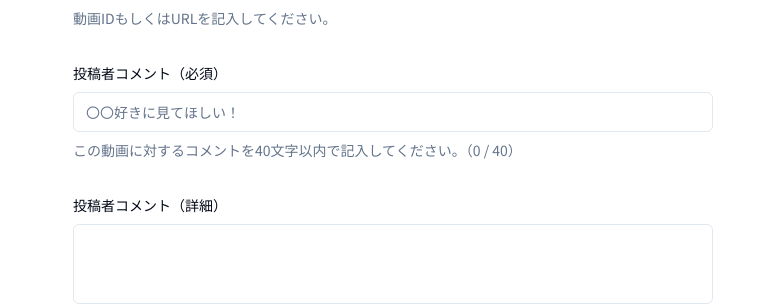
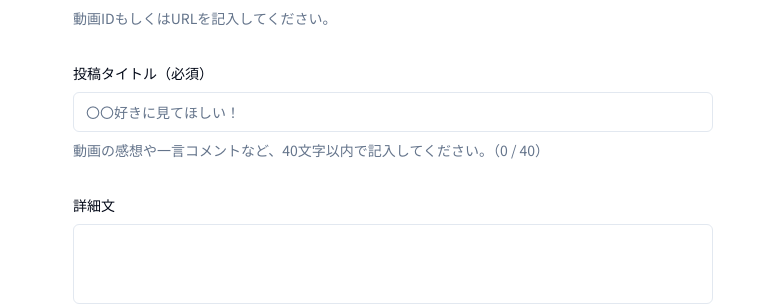
Before and after one commit to HiroshiIgarash/koremina, a Next.js app: page /post in a window 1280 px wide. Shown: the part 843-1147 px from the top of the page, without its empty margins (247-1017 px from the left). Built offline with nearby package versions, Linux system fonts and the light colour scheme; no server answers; the database is empty.

Commit message:
投稿者コメント→投稿タイトル に変更

```diff
--- a/app/(pages)/faq/page.tsx
+++ b/app/(pages)/faq/page.tsx
@@ -75,7 +75,7 @@ const Page = () => {
               </p>
             </div>
             <div>
-              <h3 className="font-semibold text-xl mb-2">投稿者コメントってなにを書けばいい？</h3>
+              <h3 className="font-semibold text-xl mb-2">投稿タイトルってなにを書けばいい？</h3>
               <p className="text-muted-foreground">
                 その動画に対する感想や、それがあなたにとってどういう動画か、などを書くと良いかと思います。
               </p>
--- a/components/feature/post/PostEditForm.tsx
+++ b/components/feature/post/PostEditForm.tsx
@@ -45,7 +45,7 @@ const formSchema = z.object({
   comment: z
     .string()
     .min(1, {
-      message: "投稿者コメントは必須項目です。",
+      message: "投稿タイトルは必須項目です。",
     })
     .max(40, {
       message: "40文字を超えています。",
@@ -101,7 +101,7 @@ const PostEditForm = ({
   const watchComment = form.watch("comment");
 
   function onSubmit(values: z.infer<typeof formSchema>) {
-    startTransition(async() => {
+    startTransition(async () => {
       await axios.put("/api/post", { ...values, postId }).then(() => {
         toast({
           description: "投稿の更新が完了しました",
@@ -259,7 +259,7 @@ const PostEditForm = ({
                                 setSelected((prev) => [...prev, liver]);
                               }}
                               className={"cursor-pointer"}
-                              keywords={[liver.aliasFirst,liver.aliasSecond].filter((a) => a) as string[]}
+                              keywords={[liver.aliasFirst, liver.aliasSecond].filter((a) => a) as string[]}
                             >
                               {liver.name}
                             </CommandItem>
@@ -309,7 +309,7 @@ const PostEditForm = ({
             name="comment"
             render={({ field }) => (
               <FormItem>
-                <FormLabel>投稿者コメント（必須）</FormLabel>
+                <FormLabel>投稿タイトル（必須）</FormLabel>
                 <FormControl>
                   <Input
                     className="text-base md:text-sm"
@@ -318,7 +318,7 @@ const PostEditForm = ({
                   />
                 </FormControl>
                 <FormDescription>
-                  この動画に対するコメントを40文字以内で記入してください。（
+                  動画の感想や一言コメントなど、40文字以内で記入してください。（
                   <span
                     className={cn(
                       watchComment.length > 40 && "text-destructive"
@@ -337,7 +337,7 @@ const PostEditForm = ({
             name="detailComment"
             render={({ field }) => (
               <FormItem>
-                <FormLabel>投稿者コメント（詳細）</FormLabel>
+                <FormLabel>詳細文</FormLabel>
                 <FormControl>
                   <Textarea
                     className="resize-none text-base md:text-sm"
--- a/components/feature/post/PostForm.tsx
+++ b/components/feature/post/PostForm.tsx
@@ -45,7 +45,7 @@ const formSchema = z.object({
   comment: z
     .string()
     .min(1, {
-      message: "投稿者コメントは必須項目です。",
+      message: "投稿タイトルは必須項目です。",
     })
     .max(40, {
       message: "40文字を超えています。",
@@ -255,7 +255,7 @@ const PostForm = () => {
                                 setSelected((prev) => [...prev, liver]);
                               }}
                               className={"cursor-pointer"}
-                              keywords={[liver.aliasFirst,liver.aliasSecond].filter((a) => a) as string[]}
+                              keywords={[liver.aliasFirst, liver.aliasSecond].filter((a) => a) as string[]}
                             >
                               {liver.name}
                             </CommandItem>
@@ -304,7 +304,7 @@ const PostForm = () => {
             name="comment"
             render={({ field }) => (
               <FormItem>
-                <FormLabel>投稿者コメント（必須）</FormLabel>
+                <FormLabel>投稿タイトル（必須）</FormLabel>
                 <FormControl>
                   <Input
                     className="text-base md:text-sm"
@@ -313,7 +313,7 @@ const PostForm = () => {
                   />
                 </FormControl>
                 <FormDescription>
-                  この動画に対するコメントを40文字以内で記入してください。（
+                  動画の感想や一言コメントなど、40文字以内で記入してください。（
                   <span
                     className={cn(
                       watchComment.length > 40 && "text-destructive"
@@ -332,7 +332,7 @@ const PostForm = () => {
             name="detailComment"
             render={({ field }) => (
               <FormItem>
-                <FormLabel>投稿者コメント（詳細）</FormLabel>
+                <FormLabel>詳細文</FormLabel>
                 <FormControl>
                   <Textarea
                     className="resize-none text-base md:text-sm"
```
